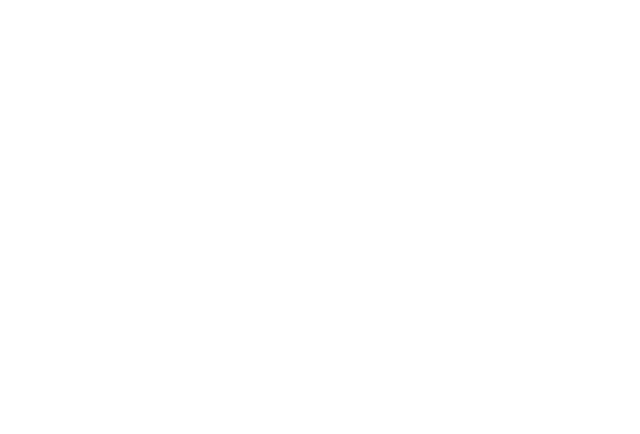
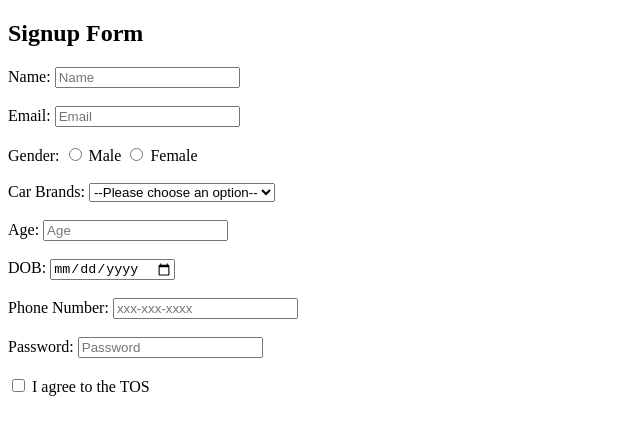
Before and after one commit to acciojob/signup-form-car-Vikki2021, a website: page main.html in a window 1280 px wide. Shown: the whole page, without its empty margins (0-640 px from the left). Drawn offline with Linux system fonts and the light colour scheme.

Commit message:
created a submission

```diff
--- a/main.html
+++ b/main.html
@@ -8,6 +8,53 @@
 
 <body>
 	<!-- the entire body must be written by student -->
+	 <h2>Signup Form</h2>
+    <form action="#" method="POST">
+        <label for="name">Name:</label>
+        <input type="text" id="name" name="name" placeholder="Name" required>
+        <br><br>
+
+        <label for="email">Email:</label>
+        <input type="email" id="email" name="email" placeholder="Email" required>
+        <br><br>
+
+        <label>Gender:</label>
+        <input type="radio" id="gender_m" name="gender" value="male" required>
+        <label for="gender_m">Male</label>
+        <input type="radio" id="gender_f" name="gender" value="female" required>
+        <label for="gender_f">Female</label>
+        <br><br>
+
+        <label for="cars">Car Brands:</label>
+        <select id="cars" name="cars" required>
+            <option value="" disabled selected>--Please choose an option--</option>
+            <option value="toyota">Toyota</option>
+            <option value="honda">Honda</option>
+            <option value="ford">Ford</option>
+        </select>
+        <br><br>
+
+        <label for="age">Age:</label>
+        <input type="number" id="age" name="age" placeholder="Age" required>
+        <br><br>
+
+        <label for="dob">DOB:</label>
+        <input type="date" id="dob" name="dob" required>
+        <br><br>
+
+        <label for="tel">Phone Number:</label>
+        <input type="tel" id="tel" name="tel" placeholder="xxx-xxx-xxxx">
+        <br><br>
+
+        <label for="password">Password:</label>
+        <input type="password" id="password" name="password" placeholder="Password" required>
+        <br><br>
+
+        <input type="checkbox" id="tos" name="tos" required>
+        <label for="tos">I agree to the TOS</label>
+        <br><br>
+
+    </form>
     <script type="text/javascript" src="./script.js">
 </script>
 
```
